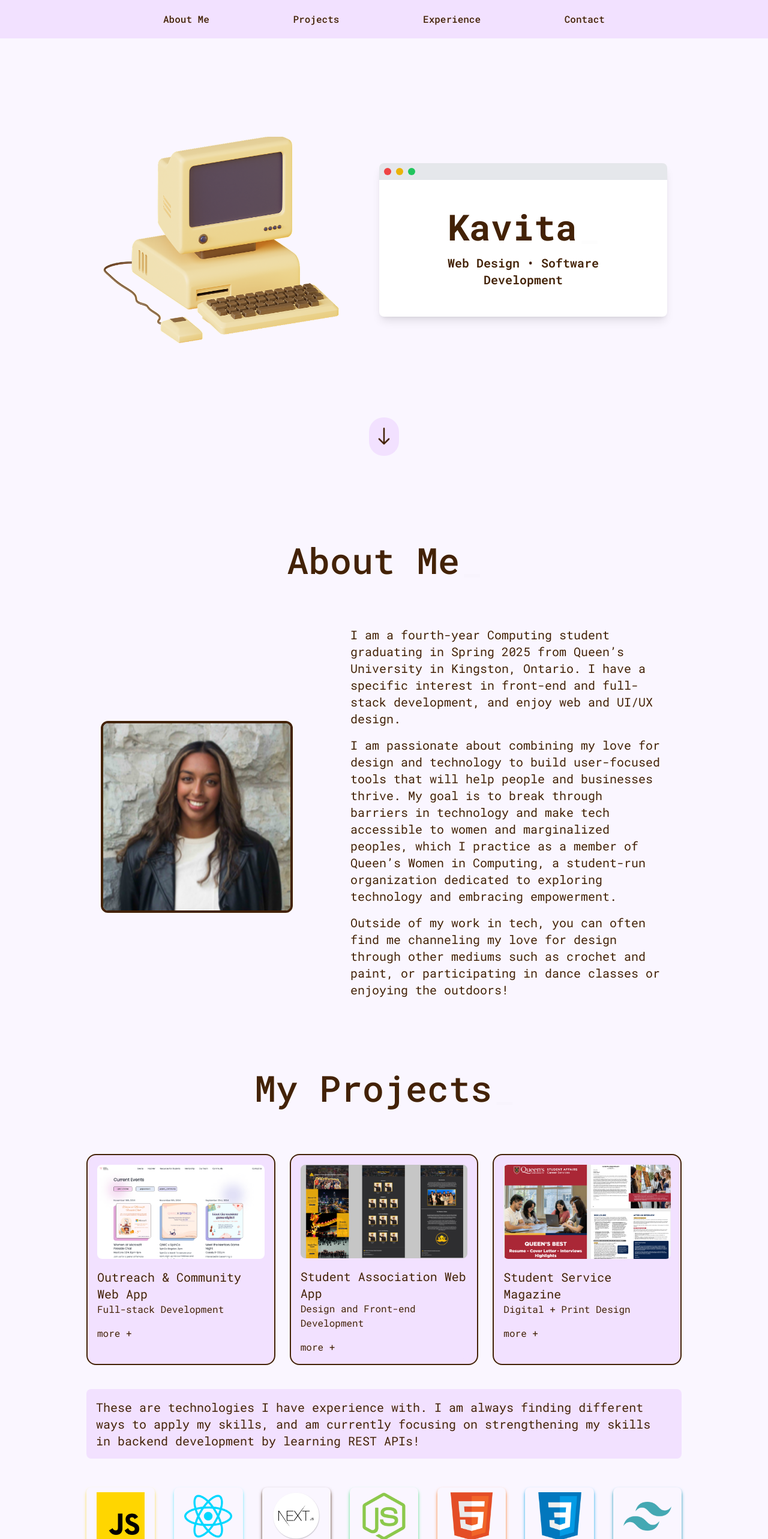
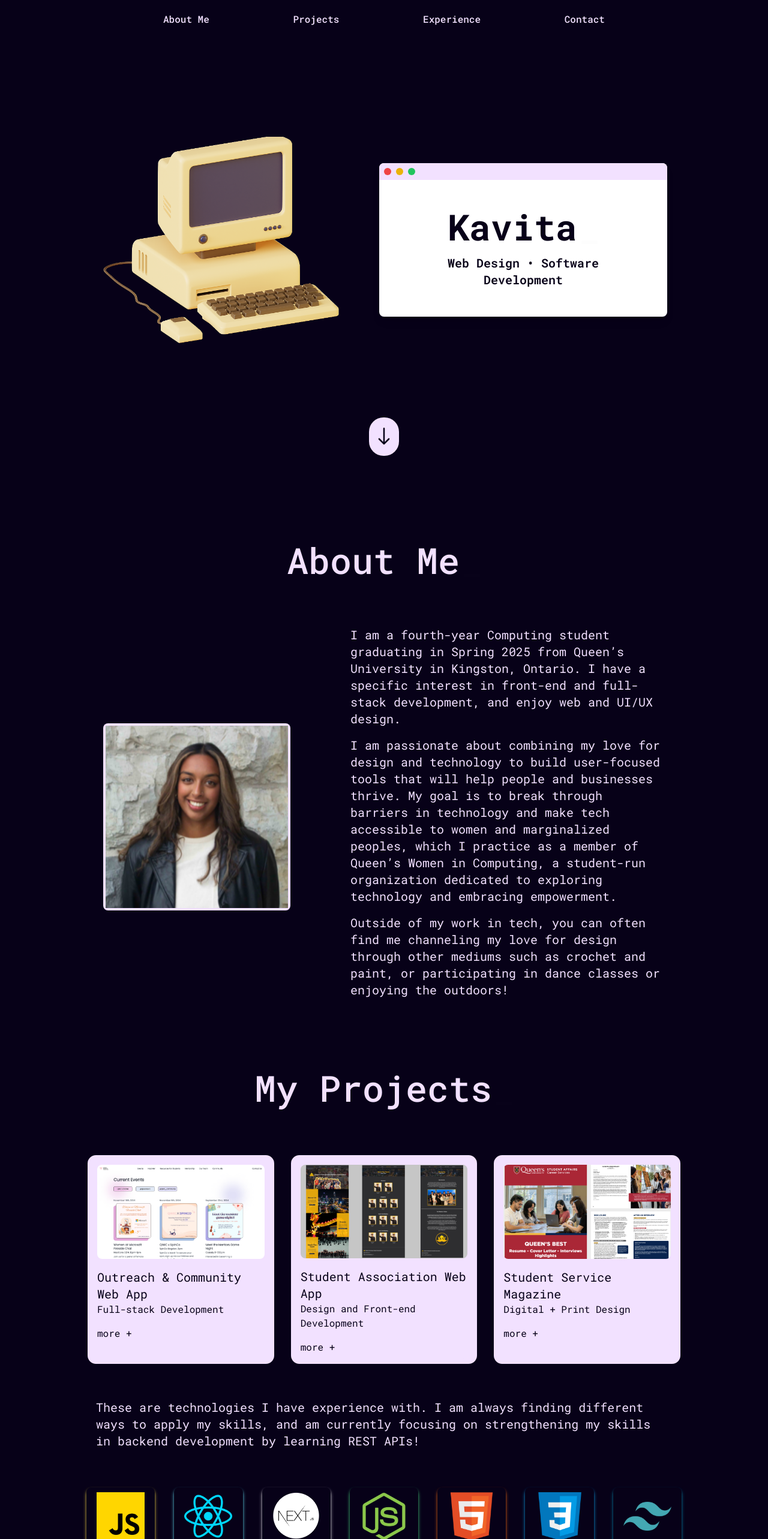
Before and after one commit to kavitaithomas/portfolio, a React (Create React App) app: page / in a window 1280 px wide. Shown: the top 2566 px of the page at 60% size. Built offline with nearby package versions, Linux system fonts and the light colour scheme.

Commit message:
changed colors again

```diff
--- a/src/App.js
+++ b/src/App.js
@@ -8,7 +8,7 @@ import Contact from "./components/Contact";
 
 function App() {
   return (
-    <div className="bg-my-light min-h-screen overflow-x-hidden">
+    <div className="bg-my-gray min-h-screen overflow-x-hidden">
       <div className="mx-8 md:mx-16 lg:mx-36 max-w-full">
         <NavBar />
         <Hero />
--- a/src/components/AboutMe.jsx
+++ b/src/components/AboutMe.jsx
@@ -7,7 +7,7 @@ const AboutMe = () => {
   return (
     <div name="aboutme">
       <div className="w-full flex flex-col items-center md:my-10">
-        <h1 className="text-my-gray text-5xl md:text-6xl font-title font-medium pt-16 pb-20">
+        <h1 className="text-darkest-purple text-5xl md:text-6xl font-title font-medium pt-16 pb-20">
           <Typewriter
             words={["About Me"]}
             loop={1}
@@ -30,7 +30,7 @@ const AboutMe = () => {
               <img
                 src={headshot}
                 alt="Kavita Thomas Headshot"
-                className="w-full h-full object-cover transition-opacity duration-300 group-hover:opacity-50"
+                className="w-full h-full object-cover transition-opacity duration-300 border-4 border-darkest-purple group-hover:opacity-50"
               />
 
               {/* LinkedIn Icon - Appears on Hover */}
@@ -44,7 +44,7 @@ const AboutMe = () => {
             </a>
           </div>
 
-          <div className="text-my-gray text-lg sm:text-xl max-w-3xl leading-relaxed">
+          <div className="text-darkest-purple text-lg sm:text-xl max-w-3xl leading-relaxed">
             <p className="mb-4">
               I am a fourth-year Computing student graduating in Spring 2025
               from Queen’s University in Kingston, Ontario. I have a specific
--- a/src/components/Button.jsx
+++ b/src/components/Button.jsx
@@ -3,8 +3,8 @@ import React from "react";
 const Button = ({ label, link }) => {
   return (
     <a href={link} target="_blank" rel="noopener noreferrer">
-      <button className="bg-my-yellow rounded-xl py-1 px-4 border-my-gray border-2 hover:scale-110 duration-500">
-        <p className="text-my-gray text-center text-base">{label}</p>
+      <button className="bg-my-gray rounded-xl py-1 px-4 border-my-gray border-2 hover:scale-110 duration-500">
+        <p className="text-darkest-purple text-center text-base">{label}</p>
       </button>
     </a>
   );
--- a/src/components/Experience.jsx
+++ b/src/components/Experience.jsx
@@ -47,7 +47,7 @@ const Experience = () => {
   return (
     <div>
       <div name="experience" className="flex flex-col items-center md:mt-10">
-        <h1 className="text-my-gray text-5xl md:text-6xl font-title font-medium pt-16 pb-20">
+        <h1 className="text-darkest-purple text-5xl md:text-6xl font-title font-medium pt-16 pb-20">
           <Typewriter
             words={["Experience"]}
             loop={1}
@@ -69,13 +69,13 @@ const Experience = () => {
     ${
       activeIndex === index
         ? "bg-darkest-purple border-2 border-my-gray"
-        : "duration-700 border-b border-my-gray hover:border-2 hover:border-my-gray bg-darkest-purple"
+        : "duration-700 border-b border-white hover:border-2 hover:border-white bg-darkest-purple"
     }`}
             >
               {/* Left Section: Title and Place */}
               <div className="flex text-left space-x-2">
                 <span>{item.title}</span>
-                <div className="text-gray-400">
+                <div className="text-gray-700">
                   <span>{item.place}</span>
                 </div>
               </div>
@@ -91,7 +91,7 @@ const Experience = () => {
             <div
               className={`transition-[max-height] duration-500 ease-in-out overflow-hidden ${
                 activeIndex === index ? "h-auto p-6" : "h-0"
-              } text-my-gray`}
+              } text-darkest-purple`}
             >
               {item.content1 && <p className="mb-4">{item.content1}</p>}
               {item.content2 && <p className="mb-4">{item.content2}</p>}
--- a/src/components/Hero.jsx
+++ b/src/components/Hero.jsx
@@ -15,7 +15,7 @@ const Hero = () => {
           className="w-72 md:w-96 lg:w-[400px] h-auto object-contain"
         />
         <div className="bg-white shadow-lg rounded-lg w-full max-w-lg md:max-w-xl lg:max-w-2xl">
-          <div className="flex items-center space-x-2 p-2 bg-gray-200 rounded-t-lg">
+          <div className="flex items-center space-x-2 p-2 bg-darkest-purple rounded-t-lg">
             <span className="w-3 h-3 bg-red-500 rounded-full"></span>
             <span className="w-3 h-3 bg-yellow-500 rounded-full"></span>
             <span className="w-3 h-3 bg-green-500 rounded-full"></span>
--- a/src/components/NavBar.jsx
+++ b/src/components/NavBar.jsx
@@ -24,8 +24,8 @@ const NavBar = () => {
   return (
     <div className="flex justify-center items-center z-50">
       {/* md and up NavBar */}
-      <div className="hidden md:flex justify-center items-center w-full h-16 px-16 bg-darkest-purple top-0 fixed z-50">
-        <div className="font-title text-my-gray w-2/3">
+      <div className="hidden md:flex justify-center items-center w-full h-16 px-16 bg-my-gray top-0 fixed z-50">
+        <div className="font-title text-darkest-purple w-2/3">
           <ul className="flex justify-between items-center">
             {links.map(({ id, name, link }) => (
               <li
@@ -36,7 +36,7 @@ const NavBar = () => {
                   to={name}
                   spy={true}
                   smooth={true}
-                  offset={-70}
+                  offset={-40}
                   duration={500}
                 >
                   {link}
@@ -50,18 +50,18 @@ const NavBar = () => {
       {/* Mobile hamburger NavBar */}
       <div
         onClick={() => setNav(!nav)}
-        className="bg-darkest-purple rounded-lg cursor-pointer fixed top-0 right-0 text-my-gray p-2 md:hidden z-50"
+        className="bg-my-gray rounded-lg cursor-pointer fixed top-0 right-0 text-darkest-purple p-2 md:hidden z-50"
       >
         {nav ? <FaTimes size={30} /> : <FaBars size={30} />}
       </div>
 
       {/* Mobile menu */}
       {nav && (
-        <div className="fixed top-0 left-0 w-full h-screen bg-gradient-to-b from-darkest-purple to-dark-purple text-my-gray flex flex-col justify-center items-center z-50">
+        <div className="fixed top-0 left-0 w-full h-screen bg-my-gray text-darkest-purple flex flex-col justify-center items-center z-50">
           {/* Close Icon */}
           <div
             onClick={() => setNav(false)}
-            className="bg-darkest-purple rounded-lg cursor-pointer fixed top-0 right-0 text-my-gray p-4 z-50"
+            className="bg-my-gray rounded-lg cursor-pointer fixed top-0 right-0 text-darkest-purple p-4 z-50"
           >
             <FaTimes size={30} />
           </div>
@@ -77,7 +77,7 @@ const NavBar = () => {
                   to={name}
                   spy={true}
                   smooth={false}
-                  offset={-50}
+                  offset={-40}
                   duration={500}
                   onClick={() => setNav(false)} // Close the menu on click
                 >
--- a/src/components/Projects.jsx
+++ b/src/components/Projects.jsx
@@ -71,7 +71,7 @@ const Projects = () => {
         name="projects"
         className="flex flex-col justify-center items-center md:my-10"
       >
-        <h1 className="text-my-gray text-5xl md:text-6xl font-title font-medium pt-16 pb-20">
+        <h1 className="text-darkest-purple text-5xl md:text-6xl font-title font-medium pt-16 pb-20">
           <Typewriter
             words={["My Projects"]}
             loop={1}
--- a/src/components/techStack.jsx
+++ b/src/components/techStack.jsx
@@ -32,7 +32,7 @@ const TechStack = () => {
       id: 3,
       src: nextjs,
       title: "Next js",
-      style: "shadow-my-gray",
+      style: "shadow-white",
     },
     {
       id: 4,
@@ -74,13 +74,13 @@ const TechStack = () => {
       id: 10,
       src: bash,
       title: "Bash",
-      style: "shadow-my-gray",
+      style: "shadow-white",
     },
     {
       id: 11,
       src: github,
       title: "GitHub",
-      style: "shadow-my-gray",
+      style: "shadow-white",
     },
     {
       id: 12,
@@ -105,7 +105,7 @@ const TechStack = () => {
   return (
     <div>
       <div>
-        <div className="text-my-gray my-4 bg-darkest-purple p-4 rounded-lg text-xl">
+        <div className="text-darkest-purple my-4 p-4 rounded-lg text-xl">
           <p>
             These are technologies I have experience with. I am always finding
             different ways to apply my skills, and am currently focusing on
@@ -118,7 +118,7 @@ const TechStack = () => {
           {techs.map(({ id, src, title, style }) => (
             <div
               key={id}
-              className={`text-my-gray shadow-md hover:scale-105 duration-500 py-2 rounded-lg ${style}`}
+              className={`text-darkest-purple shadow-md hover:scale-105 duration-500 py-2 rounded-lg ${style}`}
             >
               <img src={src} alt="logo" className="w-10 lg:w-20 mx-auto" />
               <p className="mt-4 text-center">{title}</p>
--- a/tailwind.config.js
+++ b/tailwind.config.js
@@ -9,7 +9,7 @@ module.exports = {
       colors: {
         "darkest-purple": "#F2E1FF", //light pink
         "dark-purple": "#F8F3FF", // whitish pink
-        "my-gray": "#432206", // brown
+        "my-gray": "#070118", // my black
         "my-light": "#FAF6FF", // white
         "my-yellow": "#F2E5C1",
       },
```
Also changed, not shown: src/components/Contact.jsx (+13 -13 lines), src/assets/techstack/github.png.
